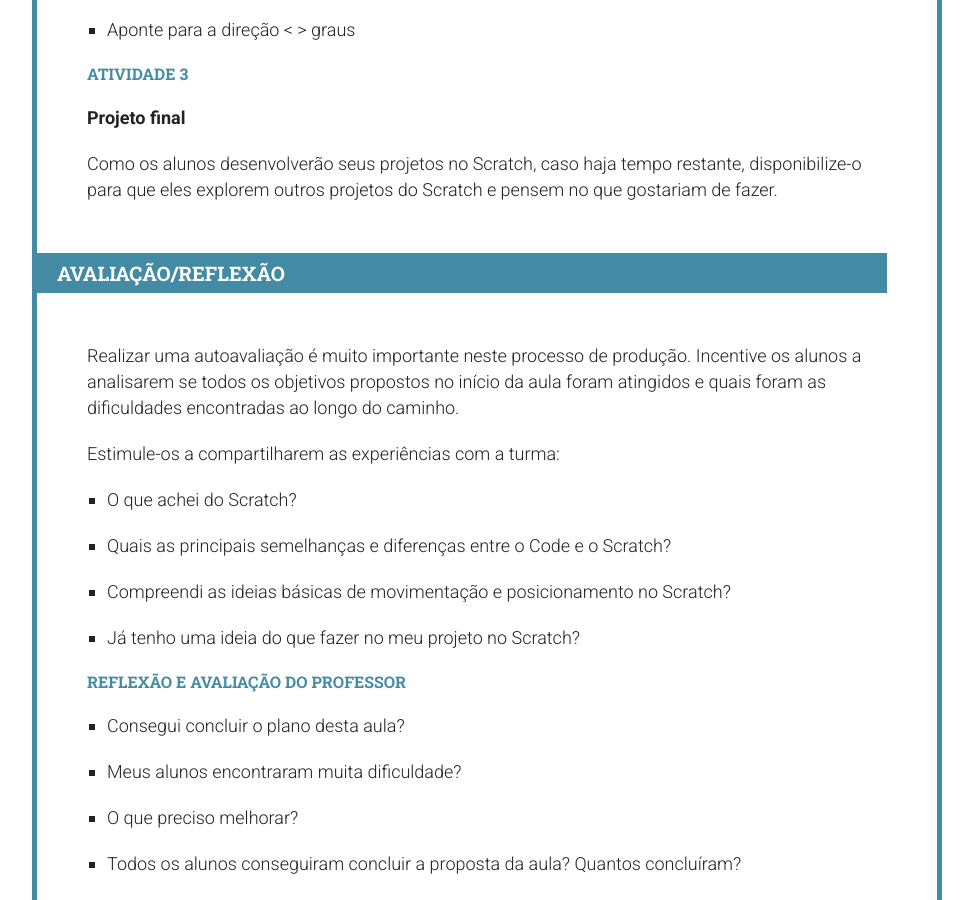
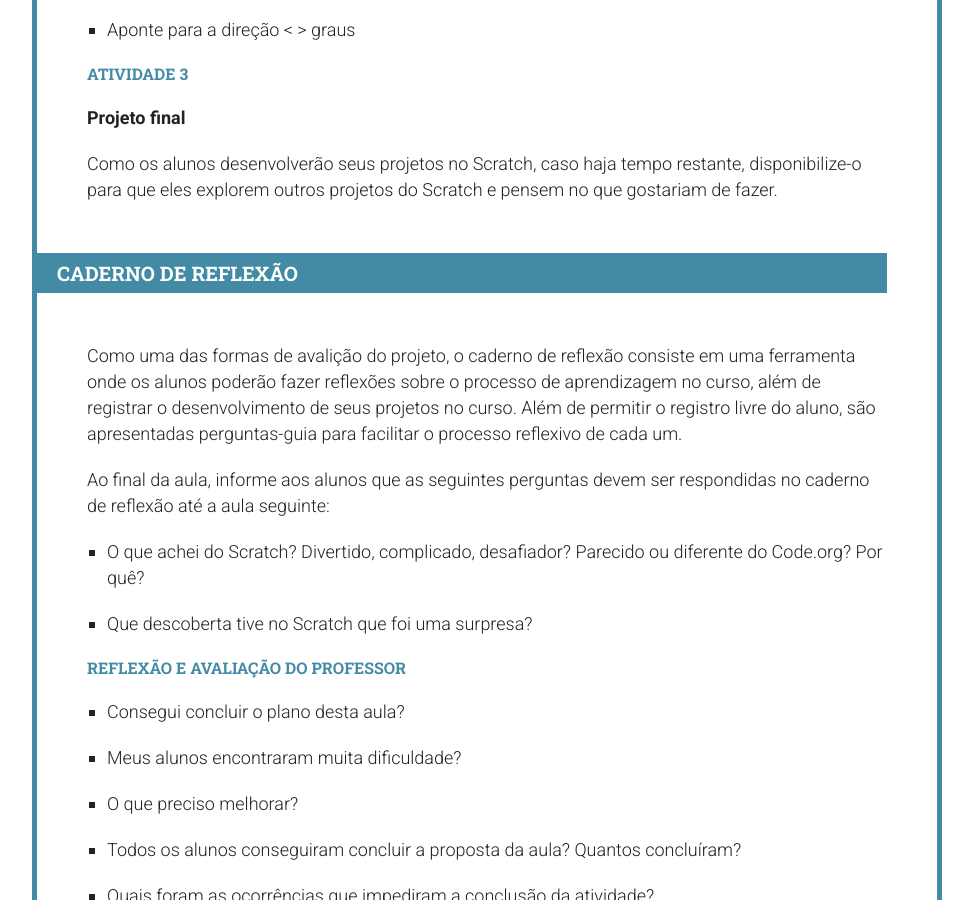
Before and after one commit to Programae/blocos, a Jekyll site: the page built from _posts/2015-01-01-aula21.md, in a window 1280 px wide and 900 px high, scrolled down 3611 px. Shown: the whole window, without its empty margins (153-1126 px from the left). Built offline with Jekyll 4.4.1, drawn with Linux system fonts in a browser that asks for light colours; nearby versions of some CDN libraries; library files that are not in the unit come from our copies.

Commit message:
Atualização de aulas
Adição do recurso  "caderno de reflexão"

```diff
--- a/_posts/2015-01-01-aula21.md
+++ b/_posts/2015-01-01-aula21.md
@@ -88,16 +88,15 @@ Além desses, oriente-os a experimentar também comandos de direção, como os c
 Como os alunos desenvolverão seus projetos no Scratch, caso haja tempo restante, disponibilize-o para que eles explorem outros projetos do Scratch e pensem no que gostariam de fazer.
 
 
-## Avaliação/reflexão
+## Caderno de Reflexão
 
-Realizar uma autoavaliação é muito importante neste processo de produção. Incentive os alunos a analisarem se todos os objetivos propostos no início da aula foram atingidos e quais foram as dificuldades encontradas ao longo do caminho.
+Como uma das formas de avalição do projeto, o caderno de reflexão consiste em uma ferramenta onde os alunos poderão fazer reflexões sobre o processo de aprendizagem no curso, além de registrar o desenvolvimento de seus projetos no curso.
+Além de permitir o registro livre do aluno, são apresentadas perguntas-guia para facilitar o processo reflexivo de cada um.
 
-Estimule-os a compartilharem as experiências com a turma:
+Ao final da aula, informe aos alunos que as seguintes perguntas devem ser respondidas no caderno de reflexão até a aula seguinte:
 
- - O que achei do Scratch?
- - Quais as principais semelhanças e diferenças entre o Code e o Scratch?
- - Compreendi as ideias básicas de movimentação e posicionamento no Scratch?
- - Já tenho uma ideia do que fazer no meu projeto no Scratch?
+- O que achei do Scratch? Divertido, complicado, desafiador? Parecido ou diferente do Code.org? Por quê?
+- Que descoberta tive no Scratch que foi uma surpresa?
 
 
 ### Reflexão e avaliação do professor
```
Also changed, not shown: _posts/2015-01-01-aula22.md (+5 -5 lines), _posts/2015-01-01-aula25.md (+1 -1 lines).
